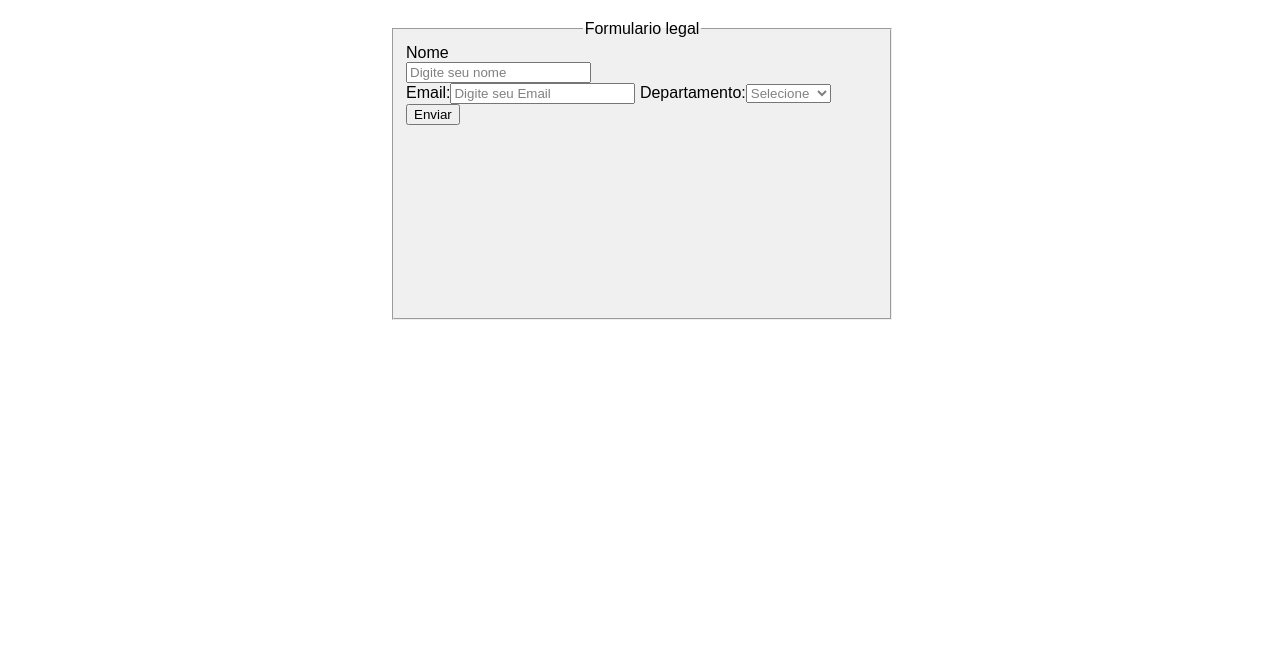
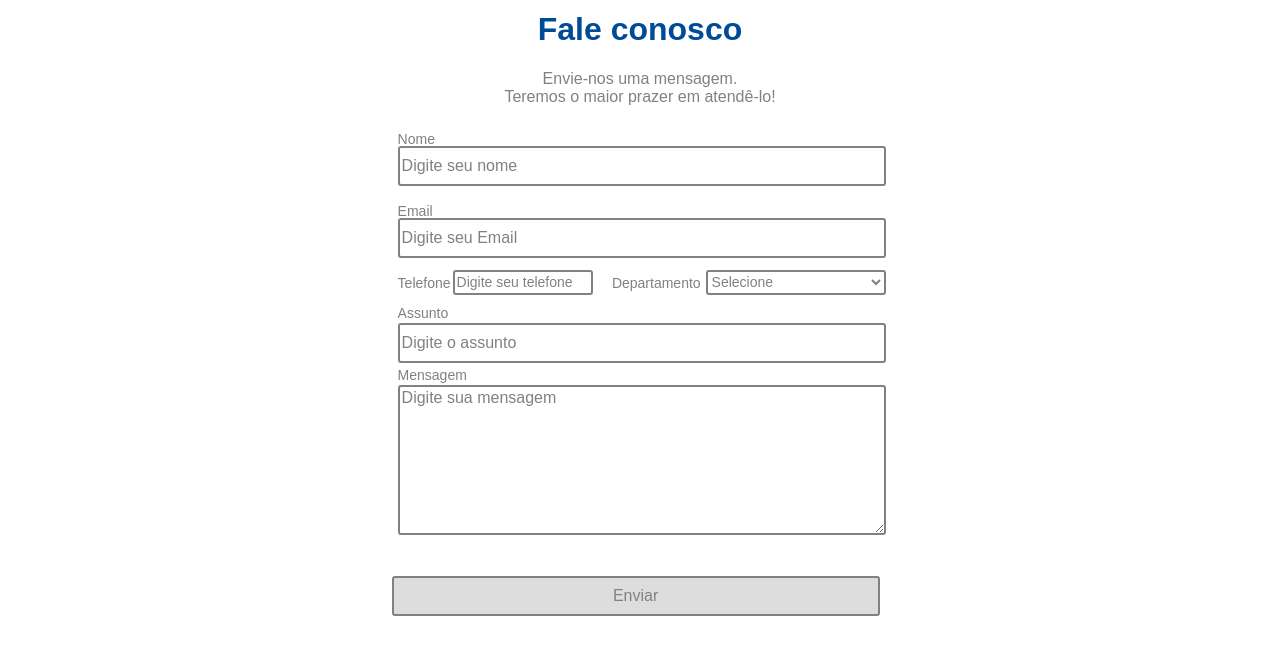
Before and after one commit to lucasmartinsb/site-exata-certificadora, a plain HTML site: page fale-conosco.html in a window 1280 px wide. Shown: the part 80-734 px from the top of the page. Drawn offline with nearby package versions, Linux system fonts and the light colour scheme.

Commit message:
Responsividade home / Fale conosco
- Responsividade no conteúdo da home;
- Base da página fale conosco.

```diff
--- a/assets/style/content.css
+++ b/assets/style/content.css
@@ -1,12 +1,12 @@
 
 /*---------------------------------------QUADROS ABOUTUS---------------------------------------*/
 .aboutus {
-  position: absolute;
+  position: relative;
   width: 980px;
   height: 300px;
   left: 50%;
   transform: translateX(-50%);
-  top: 770px;
+  top: 20px;
 }
 
 .aboutus > div > h1 {
@@ -49,21 +49,20 @@
 
 @media screen and (max-width: 1080px){
   .aboutus {
-    width: 100%;
+    width: 305px;
     height: 330px;
     left: 50%;
     transform: translateX(-50%);
-    top: 770px;
   }
   .about {
-    width: 31%;
+    width: 305px;
     position: absolute;
     top: 0px;
     left: 50%;
     transform: translateX(-50%);
   }
   .rand {
-    width: 31%;
+    width: 305px;
     position: absolute;
     top: 170px;
     left: 50%;
@@ -74,10 +73,10 @@
 
 /*---------------------------------------QUADROS PRODUTOS---------------------------------------*/
 .quadros {
-  position: absolute;
+  position: relative;
   width: 880px;
   height: 450px;
-  top: 930px;
+  top: -80px;
   left: 50%;
   transform: translateX(-50%);
 }
@@ -183,16 +182,27 @@
 }
 @media screen and (max-width: 1080px){
   .quadros{
-    top: 1140px;
     height: 1100px;
     width: 100%;
+    top: 40px;
   }
+
+  .quadros p {
+    width: 290px;
+  }
+
+  .chair {
+    width: 305px;
+  }
+
   .glp {
+    width: 305px;
     top: 390px;
     left: 50%;
     transform: translateX(-50%);
   }
   .inflamable {
+    width: 305px;
     top: 750px;
     left: 50%;
     transform: translateX(-50%);
--- a/assets/style/form.css
+++ b/assets/style/form.css
@@ -1,13 +1,23 @@
+.txt h1 {
+    color: #004b98;
+    text-align: center;
+}
+
+.txt p {
+    text-align: center;
+    color: #818181;
+}
 
 fieldset{
     position: absolute;
-    left: 50%;
+    left: 49.5%;
     transform: translateX(-50%);
-    top: 100px;
-    background-color: rgba(238, 238, 238, 0.867);
-    width:500px;
-    height:300px;
+    top: 200px;
+    width: 500px;
+    height: 500px;
+    border: white;
 }
+
 #area #formulario
 {
     position:absolute;
@@ -20,62 +30,115 @@ legend{
     text-align: center;
 
 }
+
 ::placeholder{
-    color:gray;
+    color:#818181;
 }
 
-#formulario label{
+#form label{
     font-family: Arial;
-    font-size: 16px;
+    color: #818181;
+    font-size: 14px;
     position:absolute;
-    left:8%;
     text-align: baseline;
+    margin-top: 5px;
 }
 
-#formulario input.nome{
-    background-color:rgb(243, 184, 255);
+#form input {
+    font-size: 16px;
+    height: 40px;
+    background-color: white;
+    border: 2px solid #818181;
+    border-radius: 3px;
+    position: absolute;
+    width: 97.6%;
+    margin-top: 2px;
+}
+
+.deptel {
+    width: 100%;
+    height: 30px;
+}
+
+#form select{
+    background-color: white;
+    font-size: 14px;
     position: absolute;
     border-style:solid;
-    border-radius: 5px;
-    border: 2px;
-    left:55%;
-    transform: translateX(-50%);
-    width: 90%;
+    border: 2px solid #818181;
+    border-radius: 3px;
+    right: 0%;
+    width: 180px;
+    height: 25px;
 }
 
-#formulario input.email{
-    background-color: rgb(243, 184, 255);
-    border-style:solid;
-    border-radius: 5px;
-    border: 2px;
-    position:absolute;
-    left:55%;
-    transform: translateX(-50%);
-    margin-top:2px;
-    width:225px;
+#form input.tel {
+    font-size: 14px;
+    height: 25px;
+    background-color: white;
+    border: 2px solid #818181;
+    border-radius: 3px;
+    position: absolute;
+    margin-left: 55px;
+    width: 28%;
+    margin-top: 0px;
 }
 
-#formulario select.gen{
-    background-color: rgb(243, 184, 255);
+#form input.btn_submit{
+    cursor: pointer;
+    color: #818181;
     border-style:solid;
-    border-radius: 5px;
-    border: 2px;
+    border-radius: 3px;
     position:absolute;
-    left:55%;
-    transform: translateX(-50%);
-    margin-top:2px;
-    width:225px;
+    bottom: 4px;
+    right: 50%;
+    transform: translateX(50%);
+    background-color: #dddddd;
+}
+
+#form label.depl{
+    right: 185px;
+}
+
+select .dep{
+    border: 2px solid #818181;
+    border-radius: 3px;
 }
 
 select{
-    color:gray;
+    color:#818181;
 }
 
-#formulario input.btn_submit{
-    border-style:solid;
-    border-radius: 5px;
-    position:absolute;
-    bottom: 4px;
-    right:175px;
-    background-color: rgb(243, 184, 255);
+#form label.assuntol {
+    margin-top: 35px;
 }
+
+#form input.assunto {
+    margin-top: 35px;
+}
+
+#form textarea {
+    font-family: Arial;
+    font-size: 16px;
+    background-color: white;
+    border: 2px solid #818181;
+    border-radius: 3px;
+    position: absolute;
+    width: 97.6%;
+    height: 150px;
+    margin-top: 2px;
+}
+
+#form label.msgl {
+    margin-top: 25px;
+}
+
+#form textarea.msg {
+    margin-top: 25px;
+}
+
+@media (max-width:980px) {
+    fieldset {
+        width: 700px;
+    }
+}
--- a/assets/style/slide.css
+++ b/assets/style/slide.css
@@ -4,8 +4,6 @@
     background-color: white;
     object-fit: cover;
     max-width: 100%;
-    height: auto;
-    max-height: 650px;
     overflow: hidden;
 }
 
@@ -50,7 +48,7 @@ button.slick-next{
     width: 50%;
     position: absolute;
     left: 50%;
-    top: 96%;
+    bottom: 4%;
 }
 
 .slick-dots li button:hover {
@@ -65,4 +63,14 @@ li.slick-active button {
     padding-left: 10px;
     display: inline-block;
 }
+
+@media (max-width:1210px) {
+    button.slick-prev {
+        opacity: 0%;
+    }
+    button.slick-next {
+        opacity: 0%;
+    }
+}
+}
 /*---------------------------------------FIM SLIDER---------------------------------------*/
--- a/fale-conosco.html
+++ b/fale-conosco.html
@@ -5,9 +5,8 @@
     <link rel="stylesheet" type='text/css' href='./assets/style/slide.css'>
     <link rel="stylesheet" type='text/css' href='./assets/style/content.css'>
     <link rel="stylesheet" type='text/css' href='./assets/style/form.css'>
-    <link rel="stylesheet" type="text/css" href="https://cdn.jsdelivr.net/npm/slick-carousel@1.8.1/slick/slick.css"/>
     <link rel="shortcut icon" href="./assets/imgs/favicon.ico" />
-    <title>Exata certificadora - Fale conosco</title>
+    <title>Exata certificadora</title>
 </head>
 
 <body>
@@ -27,11 +26,11 @@
         </div>
 
         <div class="nav-links">
-        <a href="./index.html" target="_blank">HOME</a>
-        <a href="./processo.html" target="_blank">PROCESSO</a>
-        <a href="./servicos.html" target="_blank">SERVIÇOS</a>
-        <a href="./quem-somos.html" target="_blank">QUEM SOMOS</a>
-        <a href="./fale-conosco.html" target="_blank">FALE CONOSCO</a>
+        <a href="./index.html" target="_self">HOME</a>
+        <a href="./processo.html" target="_self">PROCESSO</a>
+        <a href="./servicos.html" target="_self">SERVIÇOS</a>
+        <a href="./quem-somos.html" target="_self">QUEM SOMOS</a>
+        <a href="./fale-conosco.html" target="_self">FALE CONOSCO</a>
         </div>
         <div class='redes-sociais'>
             <ul>
@@ -42,19 +41,39 @@
         </div>
     </div>
 
+
     <div id='form_area'>
+        <div class='txt'>
+            <h1>Fale conosco</h1>
+            <p>Envie-nos uma mensagem.<br>Teremos o maior prazer em atendê-lo!</p>
+        </div>
         <form id='form' autocomplete="on">
             <fieldset>
-                <legend>Formulario legal</legend>
-                <label>Nome</label><br><input class='nome' type='text' placeholder="Digite seu nome"><br>
-                <label>Email:</label><input class='email' type='email' placeholder="Digite seu Email">
-                <label>Departamento:</label><select class='dep'>
+                <label>Nome</label><br>
+                <input class='nome' type='text' placeholder="Digite seu nome"><br><br><br>
+
+                <label>Email</label><br>
+                <input class='email' type='email' placeholder="Digite seu Email"><br><br><br>
+
+                <label>Telefone</label>
+                <input class='tel' type='tel' placeholder='Digite seu telefone'>
+
+                <label class='depl'>Departamento</label>
+                <select class='dep'><br><br><br>
                     <option selected disabled value=''>Selecione</option>
                     <option>Comercial</option>
                     <option>Financeiro</option>
                     <option>Apelação</option>
                     <option>Contato</option>
                     <option>Outro</option><br>
+                </select>
+
+                <label class='assuntol'>Assunto</label><br>
+                <input class='assunto' type='text' placeholder='Digite o assunto'><br><br><br>
+
+                <label class='msgl'>Mensagem</label><br>
+                <textarea class='msg' placeholder='Digite sua mensagem'></textarea>
+
                 <input class='btn_submit' type='submit' value='Enviar'>
             </fieldset>
         </form>
```
Also changed, not shown: assets/js/slick.css (added, +119 -0 lines), index.html (+6 -6 lines).
